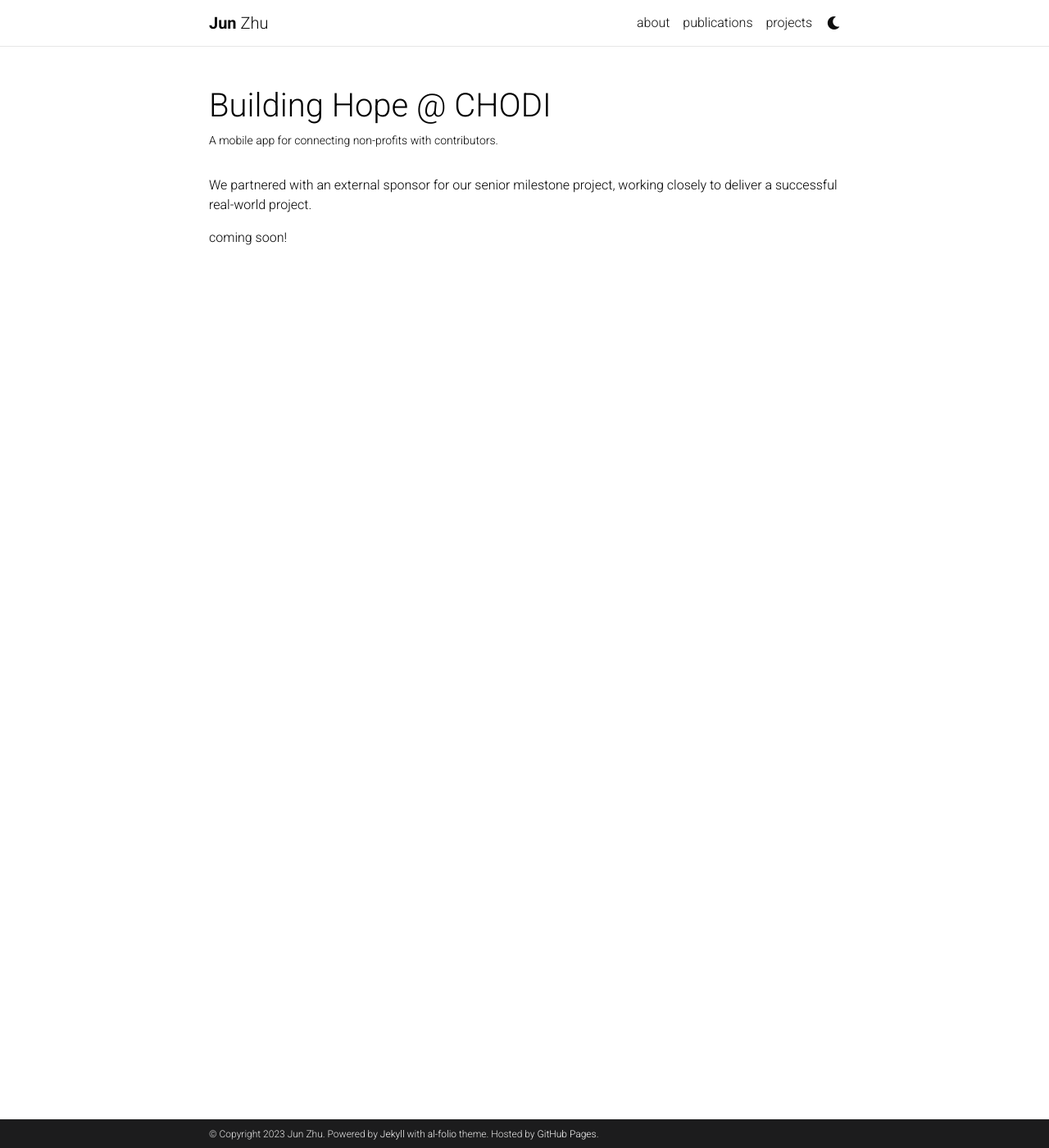
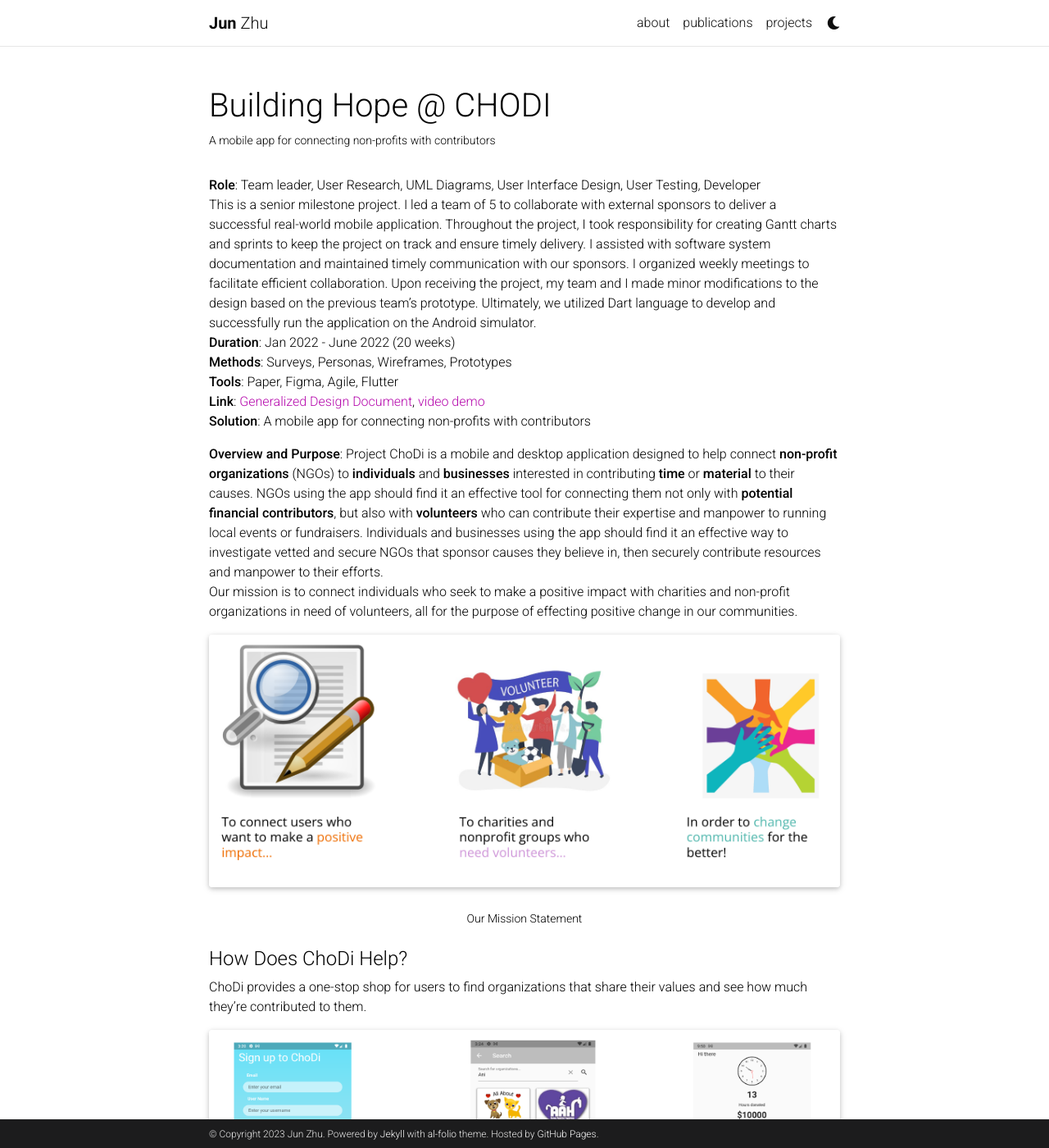
Before and after one commit to issac0723/issac0723.github.io, a Jekyll site: the page built from _projects/3_project.md, in a window 1280 px wide and 1400 px high. Shown: the whole window at 82% size. Built offline with Jekyll 4.4.1, drawn with Linux system fonts in a browser that asks for light colours; emoji names are drawn with the system emoji font; comment, search, counter and statistics services are not loaded; a style sheet for code colours, icons or effects is not loaded; some of the changed text lies outside the part shown.

Commit message:
update chodi project

```diff
--- a/_projects/3_project.md
+++ b/_projects/3_project.md
@@ -1,14 +1,54 @@
 ---
 layout: page
 title: Building Hope @ CHODI
-description: A mobile app for connecting non-profits with contributors.
+description: A mobile app for connecting non-profits with contributors
 img: assets/img/chodi-1.png
 importance: 2
 category: Course Project
 ---
 
+**Role**: Team leader, User Research, UML Diagrams, User Interface Design, User Testing, Developer
+This is a senior milestone project. I led a team of 5 to collaborate with external sponsors to deliver a successful real-world mobile application. Throughout the project, I took responsibility for creating Gantt charts and sprints to keep the project on track and ensure timely delivery. I assisted with software system documentation and maintained timely communication with our sponsors. I organized weekly meetings to facilitate efficient collaboration. Upon receiving the project, my team and I made minor modifications to the design based on the previous team's prototype. Ultimately, we utilized Dart language to develop and successfully run the application on the Android simulator.
+**Duration**: Jan 2022 - June 2022 (20 weeks)
+**Methods**: Surveys, Personas, Wireframes, Prototypes
+**Tools**: Paper, Figma, Agile, Flutter
+**Link**: [Generalized Design Document](https://drive.google.com/file/d/1BZJljvzQfridAhz0hg3hogiDDP8UfPud/view?usp=sharing), [video demo](https://youtu.be/9nQ2TJmYZyQ)
+**Solution**: A mobile app for connecting non-profits with contributors
 
+**Overview and Purpose**:
+Project ChoDi is a mobile and desktop application designed to help connect __non-profit organizations__ (NGOs) to __individuals__ and __businesses__ interested in contributing __time__ or __material__ to their causes. NGOs using the app should find it an effective tool for connecting them not only with __potential financial contributors__, but also with __volunteers__ who can contribute their expertise and manpower to running local events or fundraisers. Individuals and businesses using the app should find it an effective way to investigate vetted and secure NGOs that sponsor causes they believe in, then securely contribute resources and manpower to their efforts.
+Our mission is to connect individuals who seek to make a positive impact with charities and non-profit organizations in need of volunteers, all for the purpose of effecting positive change in our communities.
+<div class="row">
+    <div class="col-sm mt-3 mt-md-0">
+        {% include figure.html path="assets/img/chodi-2.png" title="example image" class="img-fluid rounded z-depth-1" %}
+    </div>
+</div>
+<div class="caption">
+    Our Mission Statement
+</div>
 
-We partnered with an external sponsor for our senior milestone project, working closely to deliver a successful real-world project.
+#### How Does ChoDi Help?
+ChoDi provides a one-stop shop for users to find organizations that share their values and see how much they’re contributed to them.
+<div class="row">
+    <div class="col-sm mt-3 mt-md-0">
+        {% include figure.html path="assets/img/chodi-3.png" title="example image" class="img-fluid rounded z-depth-1" %}
+    </div>
+</div>
 
-coming soon!
+<br>
+#### Deliverable
+- **Fully functional** login and registration system, integrated with an industry-standard cloud database powered by Firebase.
+  * Database is shared with our sister team, who has built out the web application designed for NGO use, and contains all the vital information about NGOs on the platform.
+- A so-called “Impact Screen” that will allow users to easily view their overall monetary and temporal contributions at a glance.
+- A system for searching for new organizations to support based on user interests, location, or previous preferences.
+- A database of events hosted by local NGOs that users can sign up for and get credit for attending.
+
+#### Lessons Learned
+- Flutter Fundamentals!
+  * Thanks to an impromptu two-week crash course filled with every shred of documentation, useful YouTube tutorial, and Udemy course we could get our hands on, the team successfully picked up Flutter well enough to proceed with the project.
+- ABCs of Mobile Development
+  * At the same time, other members of our team researched the best practices for designing mobile applications, so that our app would be built on top of the most robust foundation possible.
+- Firebase-fu
+  * We learned the ins and outs of storing, retrieving, and manipulating data on the Firebase via trial by fire, and became all the better of a team for it!
+
+We are ChoDi. We create hope and opportunity by direct impact.:rainbow:
```
Also changed, not shown: _projects/1_project.md (+1 -1 lines), assets/img/chodi-2.png (added), assets/img/chodi-3.png (added).
